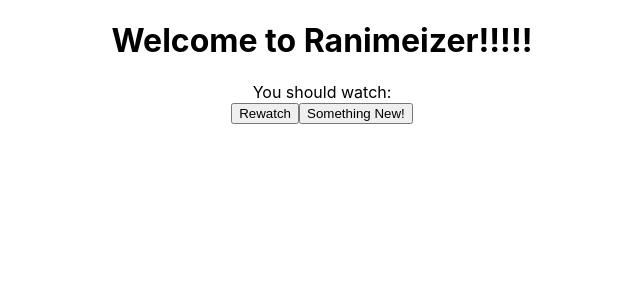
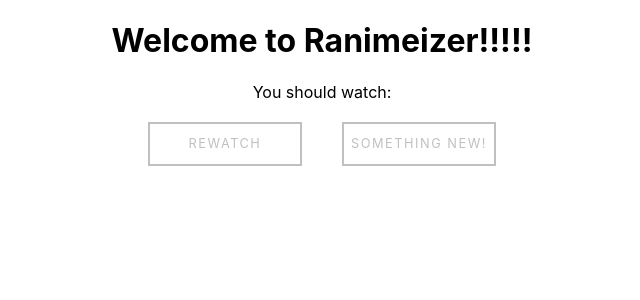
Before and after one commit to Enired/ranimeizer, a React (Create React App) app in the folder client/: page / in a window 1280 px wide. Shown: the top 300 px of the page, without its empty margins (318-958 px from the left). Built offline with nearby package versions, Linux system fonts and the light colour scheme; no server answers.

Commit message:
Add button style and animation

```diff
--- a/client/package.json
+++ b/client/package.json
@@ -10,6 +10,7 @@
     "react": "^18.2.0",
     "react-dom": "^18.2.0",
     "react-scripts": "5.0.1",
+    "sass": "^1.54.3",
     "web-vitals": "^2.1.4"
   },
   "scripts": {
--- a/client/src/App.js
+++ b/client/src/App.js
@@ -1,5 +1,6 @@
 import logo from './logo.svg';
 import './App.css';
+import './styles/button-style.scss'
 import { useState, useEffect } from 'react';
 import axios from 'axios'
 
@@ -21,8 +22,14 @@ function App() {
       <h1>Welcome to Ranimeizer!!!!!</h1>
       <span>You should watch: {anime}</span>
       <br/>
-      <button onClick={()=>{getRandomAnime()}}>Rewatch</button>
-      <button onClick={()=>{getRandomAnime()}}>Something New!</button>
+      <div className="styled-button anime-button" id="rewatch-anime-button">
+        Rewatch
+        <div id="underline"/>
+      </div>
+      <div className="styled-button anime-button" id="new-anime-button">
+        Something New!
+        <div id="underline"/>
+      </div>
     </div>
   );
 }
--- /dev/null
+++ b/client/src/styles/button-style.scss
@@ -0,0 +1,37 @@
+.styled-button{
+  display: inline-flex;
+  height: 40px;
+  width: 150px;
+  border: 2px solid #BFC0C0;
+  margin: 20px 20px 20px 20px;
+  color: #BFC0C0;
+  text-transform: uppercase;
+  text-decoration: none;
+  font-size: .8em;
+  letter-spacing: 1.5px;
+  align-items: center;
+  justify-content: center;
+  overflow: hidden;
+}
+
+.anime-button {
+  position: relative;
+  overflow: hidden;
+  cursor: pointer;
+}
+
+#underline {
+  width: 100%;
+  height: 2.5px;
+  margin-top: 15px;
+  align-self: flex-end;
+  left: -200px;
+  background: #BFC0C0;
+  position: absolute;
+  transition: all .3s ease-Out;
+  bottom: 0;
+}
+
+.anime-button:hover #underline {
+  left: 0;
+}
```
Also changed, not shown: 1 other file (tests, documents, lock files or other folders).
